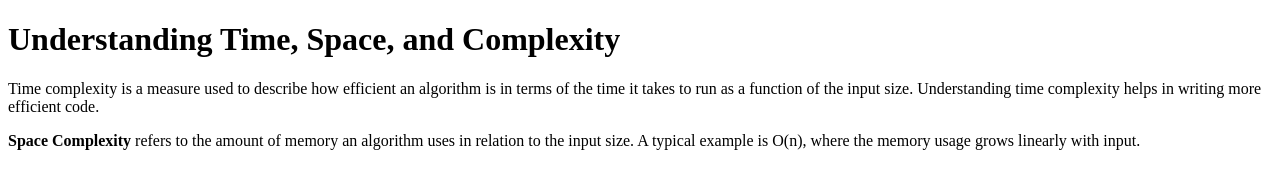
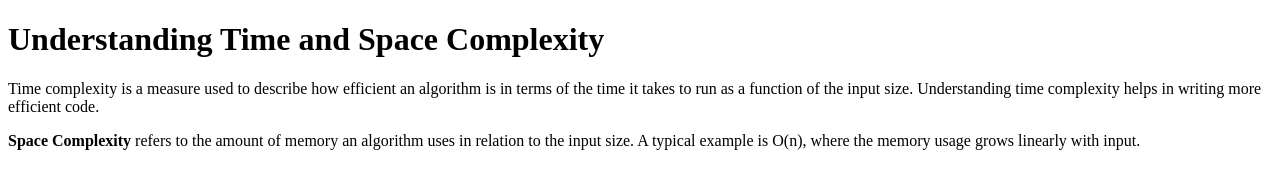
Before and after one commit to acciojob/time-and-space-complexity-itsaayush27, a website: page main.html in a window 1280 px wide. Drawn offline with Linux system fonts and the light colour scheme.

Commit message:
created a submission

```diff
--- a/main.html
+++ b/main.html
@@ -11,7 +11,7 @@
 	<!-- the entire body must be written by student -->
     <script type="text/javascript" src="./script.js">
 </script>
-<h1>Understanding Time, Space, and Complexity</h1>
+<h1>Understanding Time and Space Complexity</h1>
 
     <p>
         Time complexity is a measure used to describe how efficient an algorithm is in terms of the time it takes to run as a function of the input size. Understanding time complexity helps in writing more efficient code.
```
